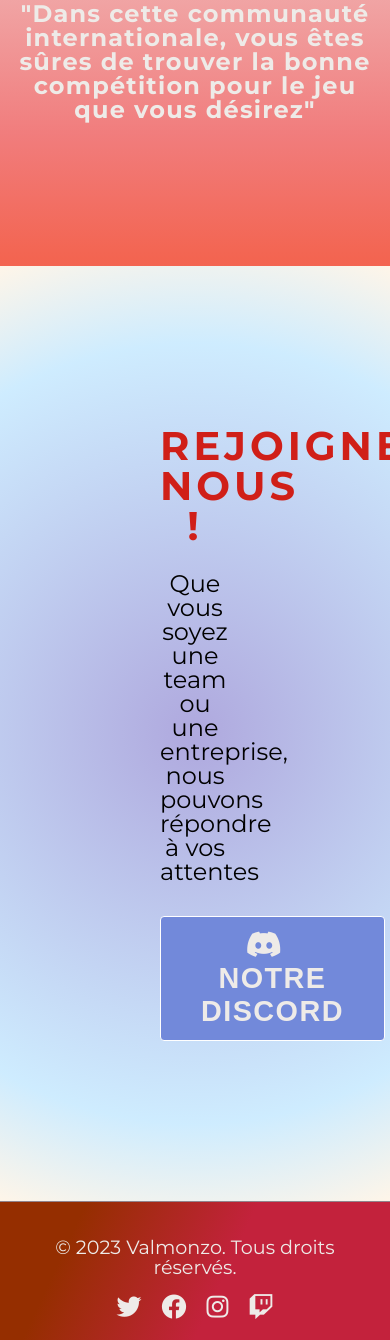
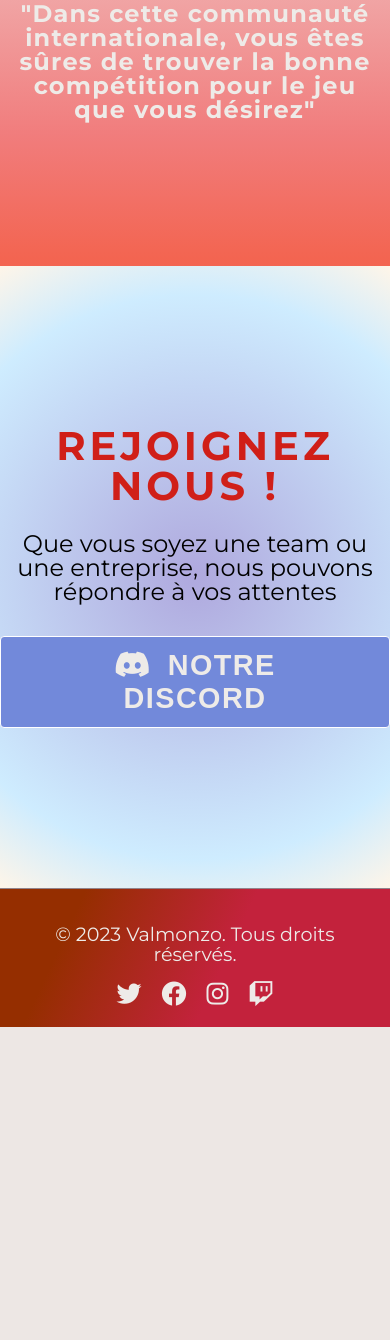
Before and after one commit to Valmonzo/res03-projet-final, a PHP site: page / in a window 390 px wide; the page is wider, and only the part inside the window is pictured. Shown: the part 734-2074 px from the top of that part. After the commit the page ends 1761 px from the top of that part, so only its background shows below. Run offline with PHP 8.4, Linux system fonts and the light colour scheme.

Commit message:
fix(responsive): add new sass rules for mobile (#11)
* fix(responsive): add new sass rules for mobile

* fix fetch error

---------

Co-authored-by: Valmonzo <valmontpehautpietri@ip-172-31-22-182.eu-west-3.compute.internal>

```diff
--- a/purge_tournament/assets/styles/css/style.css
+++ b/purge_tournament/assets/styles/css/style.css
@@ -382,9 +382,8 @@ table {
 
 #homepage-main {
   font-family: "Montserrat", sans-serif;
-  padding: 10rem;
-  text-align: center;
-  padding: 4rem auto;
+  text-align: center;
+  padding: 10rem 0;
   transition: all 0.5s ease-in-out;
   height: 100%;
   background: rgb(71, 58, 180);
@@ -1268,8 +1267,9 @@ table {
   background: radial-gradient(circle, rgba(59, 57, 99, 0.6264706566) 0%, rgba(24, 24, 41, 0.5480392841) 35%, rgb(8, 85, 101) 100%);
   box-shadow: 2px 0px 10px 0px rgba(0, 0, 0, 0.1);
   transition: all 0.2s ease-out;
-  padding: 3vh 2vw;
+  padding: 5vh 5vw;
   box-sizing: border-box;
+  min-width: 80vw;
 }
 #tournament-info > section:hover {
   opacity: 0.8;
@@ -1285,6 +1285,12 @@ table {
 }
 #tournament-info > section p {
   color: #eeebe8;
+}
+@media (min-width: 768px) {
+  #tournament-info > section {
+    min-width: 50vw;
+    padding: 3vh 2vw;
+  }
 }
 
 .tournament-bracket {
--- a/purge_tournament/assets/styles/sass/_homepage.scss
+++ b/purge_tournament/assets/styles/sass/_homepage.scss
@@ -66,9 +66,8 @@
 //Contenu principal de la page
 #homepage-main {
     font-family: 'Montserrat', sans-serif;
-    padding: 10rem;
     text-align: center;
-    padding: 4rem auto;
+    padding: 10rem 0;
     transition: all 0.5s ease-in-out;
     height: 100%;
     background: rgb(71, 58, 180);
--- a/purge_tournament/assets/styles/sass/_schedule.scss
+++ b/purge_tournament/assets/styles/sass/_schedule.scss
@@ -58,8 +58,9 @@
         background: radial-gradient(circle, rgba(59, 57, 99, 0.6264706566220238) 0%, rgba(24, 24, 41, 0.5480392840730042) 35%, rgba(8, 85, 101, 1) 100%);
         box-shadow: 2px 0px 10px 0px rgba(0, 0, 0, 0.1);
         transition: all 0.2s ease-out;
-        padding: 3vh 2vw;
+        padding: 5vh 5vw;
         box-sizing: border-box;
+        min-width: 80vw;
 
         &:hover {
             opacity: 0.8;
@@ -78,5 +79,12 @@
         & p {
             color: $primary-white;
         }
+
+        @media (min-width: 768px) {
+            & {
+                min-width: 50vw;
+                padding: 3vh 2vw;
+            }
+        }
     }
 }
```
Also changed, not shown: 1 other file.
